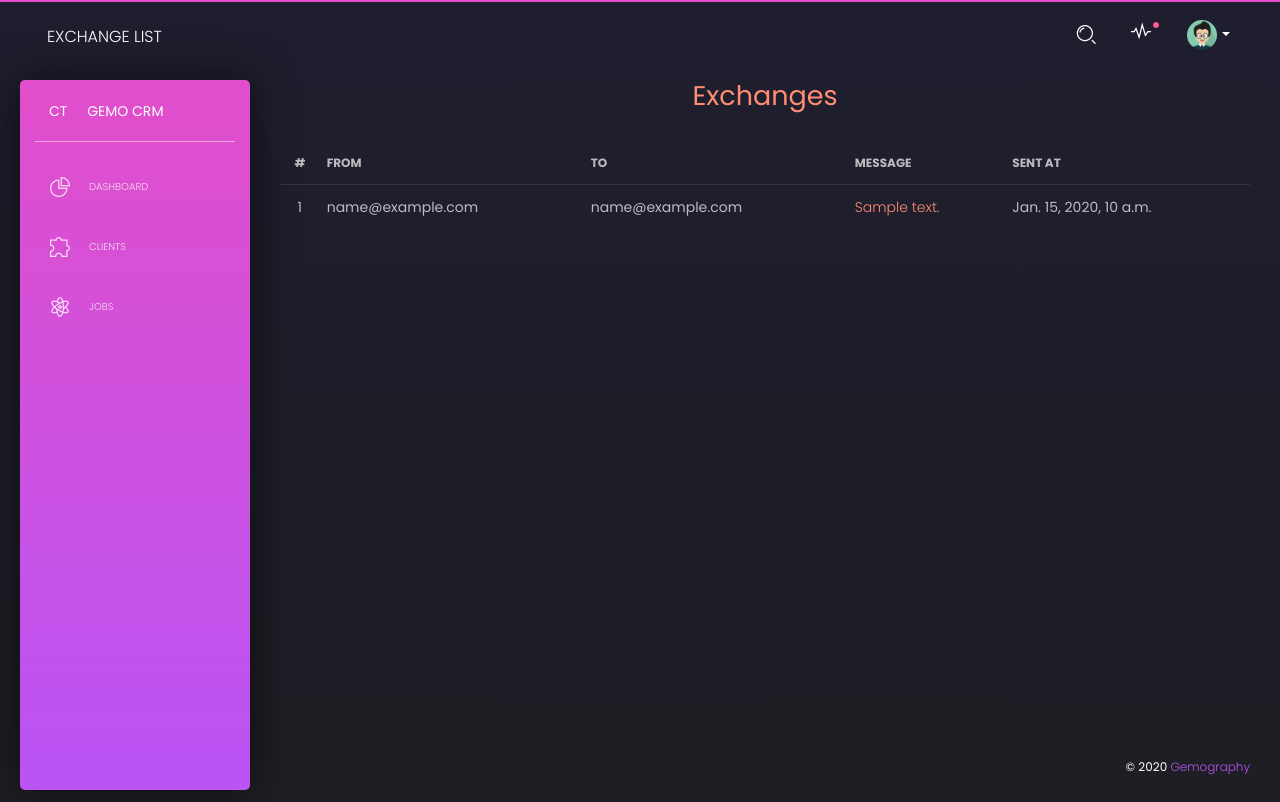
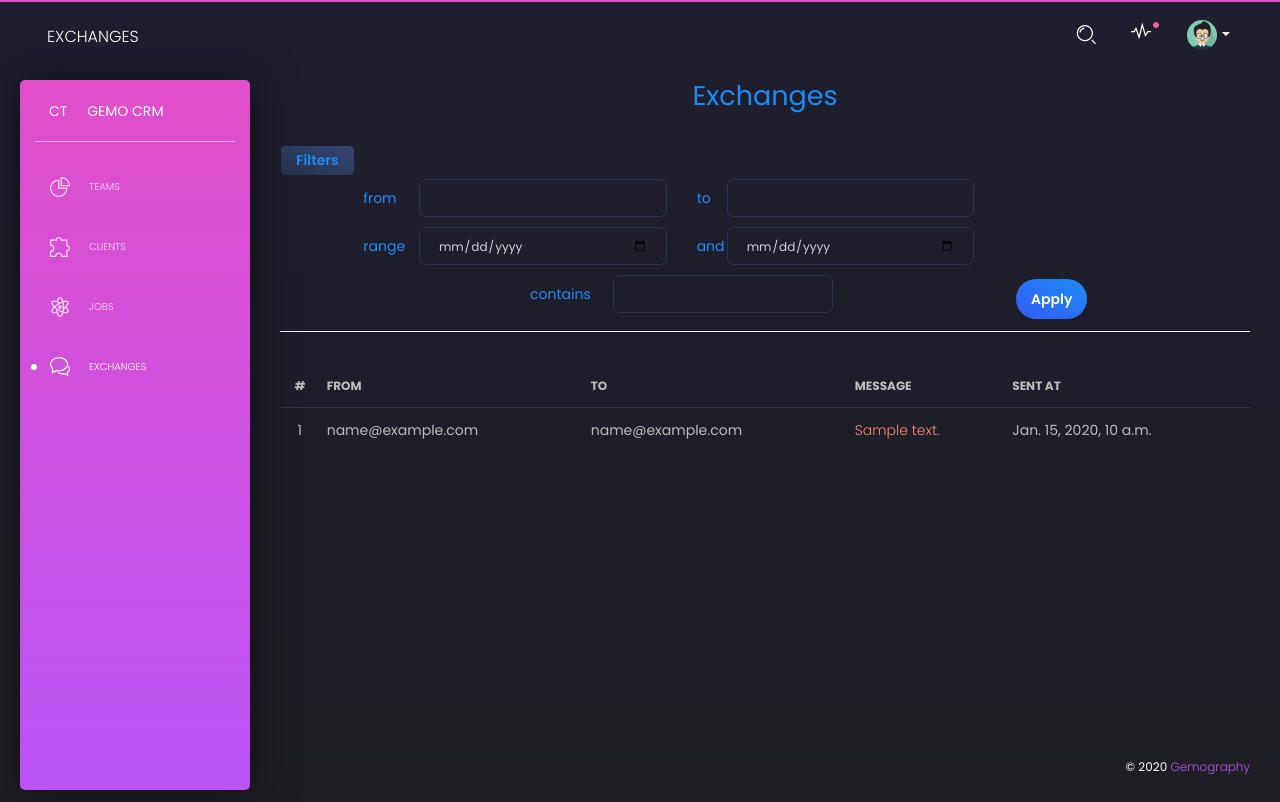
Before and after one commit to wariored/gemoCrm, a Django app: page /clients/exchanges/list in a window 1280 px wide. Run offline with Django 3.2, Linux system fonts and the light colour scheme; a user stored in the database is signed in; tables that the repository leaves empty hold one stand-in row (values such as "Sample post"); parts of the project's set-up code (start-up, migrations or seed data) failed here and were passed over; some libraries are stand-ins or nearby versions.

Commit message:
add exchange filter on list exchanges

```diff
--- a/clients/templates/clients/exchanges/list_exchange.html
+++ b/clients/templates/clients/exchanges/list_exchange.html
@@ -4,20 +4,85 @@
     Hacker: List of Hackers
 {% endblock %}
 {% block dashboard_title %}
-    Exchange List
+    Exchanges
 {% endblock %}
 {% block content %}
     {% if hacker %}
-        <h2 class="text-center text-warning">Exchanges for hacker
+        <h2 class="text-center text-info">Exchanges of hacker
             <a href="{% url 'clients:detail-hacker' hacker.id %}">#{{ hacker }}</a>
         </h2>
     {% elif startup %}
-        <h2 class="text-center text-warning">Exchanges for startup
+        <h2 class="text-center text-info">Exchanges of startup
             <a href="{% url 'clients:detail-startup' startup.id %}">#{{ startup }}</a>
         </h2>
     {% else %}
-        <h2 class="text-center text-warning">Exchanges</h2>
+        <h2 class="text-center text-info">Exchanges</h2>
     {% endif %}
+    <button class="btn btn-sm text-info collapsed">
+        Filters
+    </button>
+    <form action="" method="get">
+        <div class="row">
+            <div class="col-sm-1"></div>
+            <div class="col-md-4">
+                <div class="form-group row">
+                    <label class="col-sm-2 col-form-label text-info" for="from">from</label>
+                    <div class="col-sm-10">
+                        <input name="from-email" type="email" class="form-control"
+                               id="from" aria-describedby="fromEmail" value="{{ result_filter.from }}">
+                    </div>
+                </div>
+            </div>
+            <div class="col-md-4">
+                <div class="form-group row">
+                    <label class="col-sm-1 col-form-label text-info" for="to">to</label>
+                    <div class="col-sm-10">
+                        <input name="to-email" type="email" class="form-control" id="to"
+                               aria-describedby="fromEmail" value="{{ result_filter.to }}">
+                    </div>
+                </div>
+            </div>
+        </div>
+        <div class="row">
+            <div class="col-sm-1"></div>
+            <div class="col-md-4">
+                <div class="form-group row">
+                    <label class="col-sm-2 col-form-label text-info" for="date-from">range</label>
+                    <div class="col-sm-10">
+                        <input id="date-from" class="form-control" type="date" name="from-date" max="3000-12-31"
+                               min="1000-01-01" value="{{ result_filter.from_date }}">
+                    </div>
+                </div>
+            </div>
+            <div class="col-md-4">
+                <div class="form-group row">
+                    <label class="col-sm-1 col-form-label text-info" for="date-to">and</label>
+                    <div class="col-sm-10">
+                        <input type="date" name="to-date" max="3000-12-31"
+                               min="1000-01-01" class="form-control" id="date-to" value="{{ result_filter.to_date }}">
+                    </div>
+                </div>
+            </div>
+        </div>
+        <div class="row">
+            <div class="col-sm-3"></div>
+            <div class="col-md-4">
+                <div class="form-group row">
+                    <label class="col-sm-3 col-form-label text-info" for="message-contains">contains</label>
+                    <div class="col-sm-9">
+                        <input name="message-contains" type="text" class="form-control"
+                               id="message-contains" aria-describedby="fromEmail"
+                               value="{{ result_filter.message_contains }}">
+                    </div>
+                </div>
+            </div>
+            <div class="col-md-2"></div>
+            <button class="btn btn-info btn-round btn-sm pull-right" type="submit">Apply</button>
+        </div>
+    </form>
+
+    <div class="dropdown-divider"></div>
+    <hr>
     <div class="table-responsive">
         <table class="table">
             <thead>
--- a/clients/views.py
+++ b/clients/views.py
@@ -239,11 +239,39 @@ class ExchangeListView(ListView):
     model = Exchange
     template_name = 'clients/exchanges/list_exchange.html'
     paginate_by = 8
+    additional_params = ""
+    result_filter = {}
 
     def get_queryset(self, *args, **kwargs):
+        self.result_filter = {}
         queryset = super().get_queryset()
+        from_email = self.request.GET.get('from-email')
+        to_email = self.request.GET.get('to-email')
+        from_date = self.request.GET.get('from-date')
+        to_date = self.request.GET.get('to-date')
+        message_contains = self.request.GET.get('message-contains')
         email_client = self.request.GET.get('email')
         email_member = self.request.GET.get('email-member')
+        if from_email:
+            queryset = queryset.filter(from_email=from_email)
+            self.additional_params += f"&from-email={from_email}"
+            self.result_filter["from"] = from_email
+        if to_email:
+            queryset = queryset.filter(to_email=to_email)
+            self.additional_params += f"&to-email={to_email}"
+            self.result_filter["to"] = to_email
+        if from_date:
+            queryset = queryset.filter(sent_date__gte=from_date)
+            self.additional_params += f"&from-date={from_date}"
+            self.result_filter["from_date"] = from_date
+        if to_date:
+            queryset = queryset.filter(sent_date__lte=to_date)
+            self.additional_params += f"&to-date={to_date}"
+            self.result_filter["to_date"] = to_date
+        if message_contains:
+            queryset = queryset.filter(message__icontains=message_contains)
+            self.additional_params += f"&message-contains={message_contains}"
+            self.result_filter["message_contains"] = message_contains
         if email_client:
             queryset = queryset.filter(Q(from_email=email_client) | Q(to_email=email_client))
         if email_member:
@@ -260,16 +288,15 @@ class ExchangeListView(ListView):
         client = self.request.GET.get('client')
         email_client = self.request.GET.get('email')
         email_member = self.request.GET.get('email-member')
-        additional_params = ""
         if email_client:
-            additional_params = f"&email={email_client}"
+            self.additional_params += f"&email={email_client}"
             if client == "hacker":
                 try:
                     hacker = Hacker.objects.get(email=email_client)
                 except Hacker.DoesNotExist:
                     pass
                 else:
-                    additional_params = additional_params + '&client=hacker'
+                    self.additional_params += '&client=hacker'
                     context['hacker'] = hacker
             elif client == "startup":
                 try:
@@ -277,10 +304,10 @@ class ExchangeListView(ListView):
                 except Startup.DoesNotExist:
                     pass
                 else:
-                    additional_params = additional_params + '&client=startup'
+                    self.additional_params += '&client=startup'
                     context['startup'] = startup
         if email_member:
-            additional_params = additional_params + f"&email-member={email_member}"
-        context['additional_params'] = additional_params
-
+            self.additional_params += f"&email-member={email_member}"
+        context['additional_params'] = self.additional_params
+        context['result_filter'] = self.result_filter
         return context
--- a/gemoCrm/templates/layout/base.html
+++ b/gemoCrm/templates/layout/base.html
@@ -17,6 +17,7 @@
         <link href="{% static '/assets/css/nucleo-icons.css' %}" rel="stylesheet"/>
         <!-- CSS Dashboard Files -->
         <link href="{% static 'assets/css/black-dashboard.css' %}" rel="stylesheet"/>
+        <link href="{% static 'internal/css/global.css' %}" rel="stylesheet"/>
 
         {% block stylesheets %}{% endblock stylesheets %}
     </head>
--- a/gemoCrm/templates/layout/sidebar.html
+++ b/gemoCrm/templates/layout/sidebar.html
@@ -11,7 +11,7 @@
     <li {% if request.get_full_path == index_url %}class="active"{% endif %}>
         <a href="{{ index_url }}">
             <i class="tim-icons icon-chart-pie-36"></i>
-            <p>Dashboard</p>
+            <p>Teams</p>
         </a>
     </li>
     {% url 'clients:client-index' as client_index_url %}
@@ -28,4 +28,11 @@
             <p>Jobs</p>
         </a>
     </li>
+    {% url 'clients:list-exchange' as exchanges_url %}
+    <li {% if request.get_full_path == exchanges_url %}class="active"{% endif %}>
+        <a href="{{ exchanges_url }}">
+            <i class="tim-icons icon-chat-33"></i>
+            <p>Exchanges</p>
+        </a>
+    </li>
 </ul>
```
